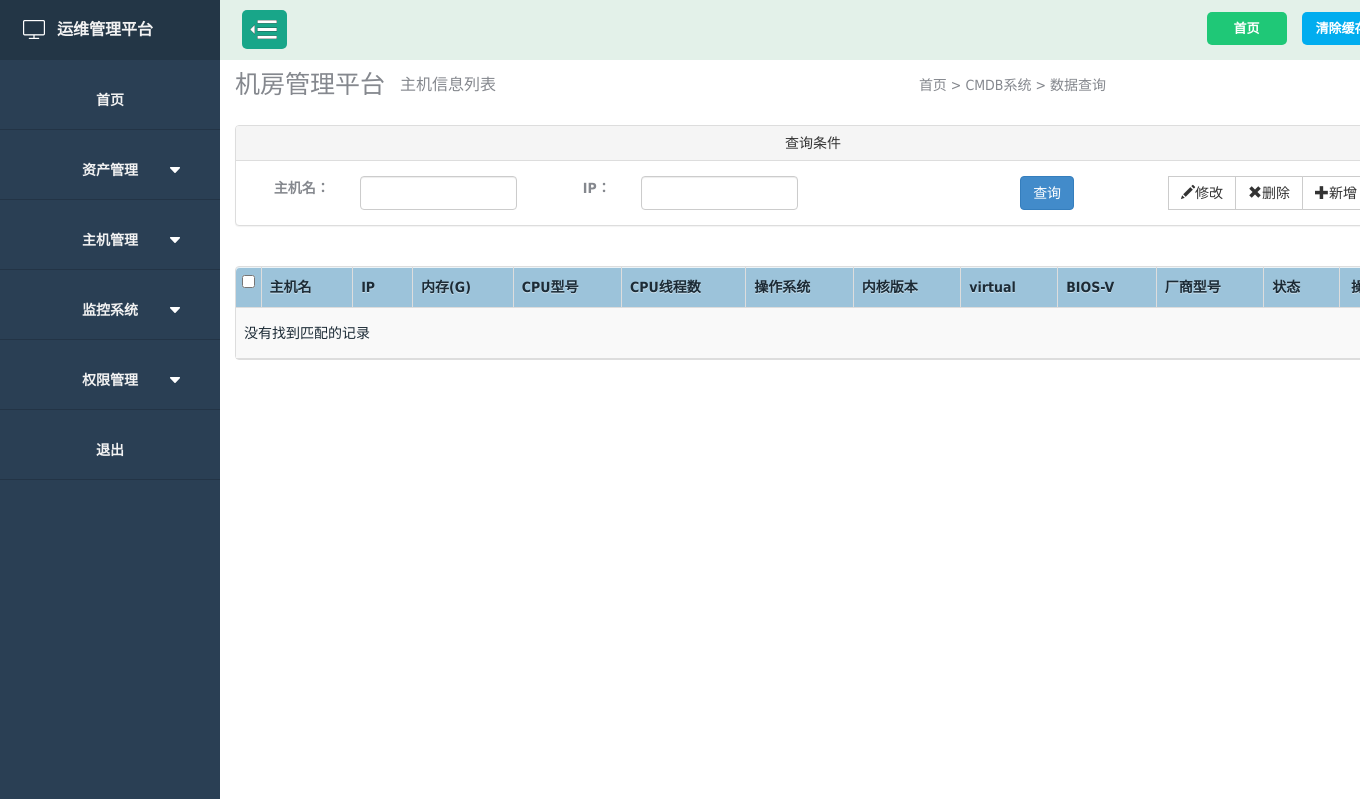
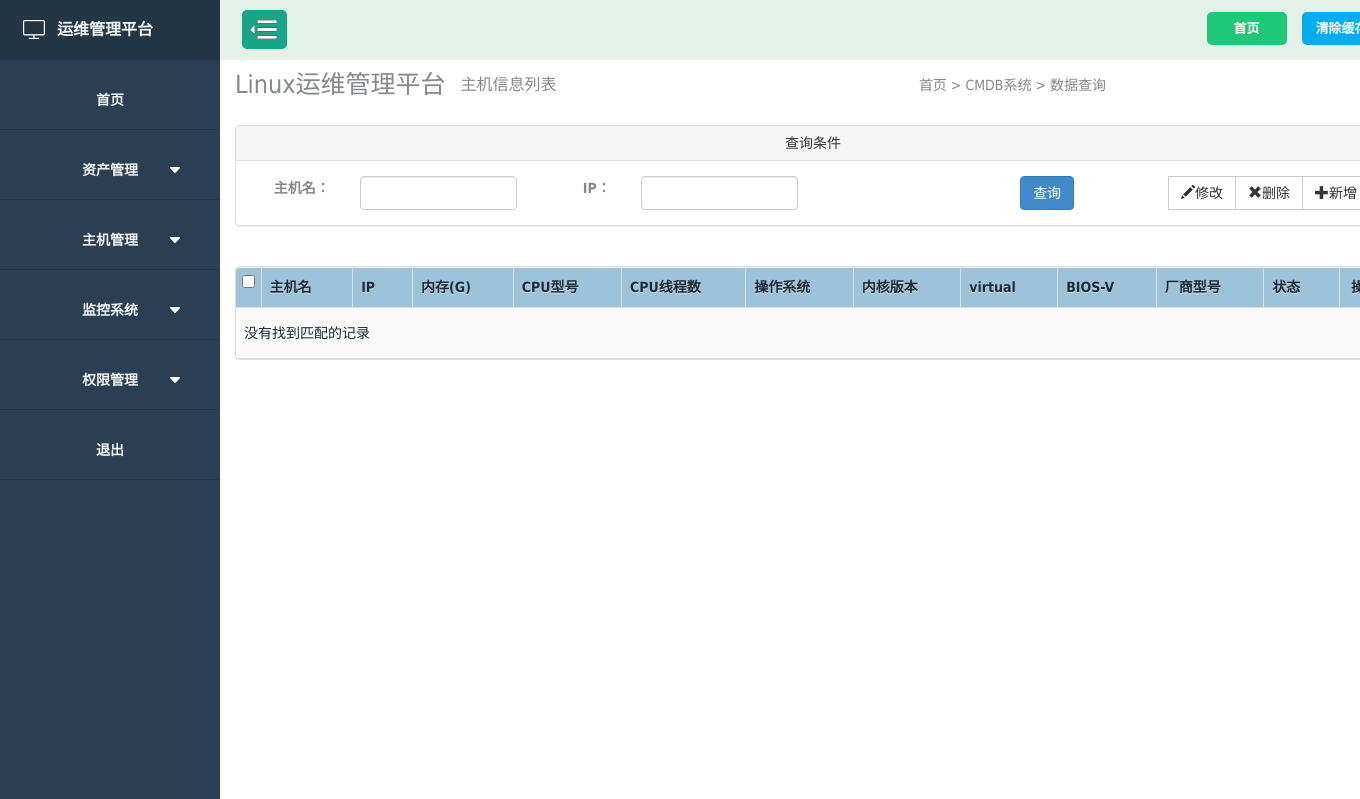
Before and after one commit to pwxwmm/DjangoWebDevOps, a Django app: template webserver/templates/serverlist.html in a window 1360 px wide; the page is wider, and only the part inside the window is pictured. Shown: the top 799 px of that part. Run offline with Django 3.2, Linux system fonts and the light colour scheme; the template is opened without the code that fills it, so the values that code supplies are empty; some libraries are stand-ins or nearby versions.

Commit message:
Update serverlist.html

```diff
--- a/webserver/templates/serverlist.html
+++ b/webserver/templates/serverlist.html
@@ -12,7 +12,7 @@
 <div class="home">
     <div class="home_right">
         <div class="homepage">
-            <div class="ptbt"><a>机房管理平台</a></div>
+            <div class="ptbt"><a>Linux运维管理平台</a></div>
             <div class="pagename"><a>主机信息列表</a></div>
             <div class="dangqianweizhi"><a>首页 > CMDB系统 > 数据查询</a></div>
         </div>
```
